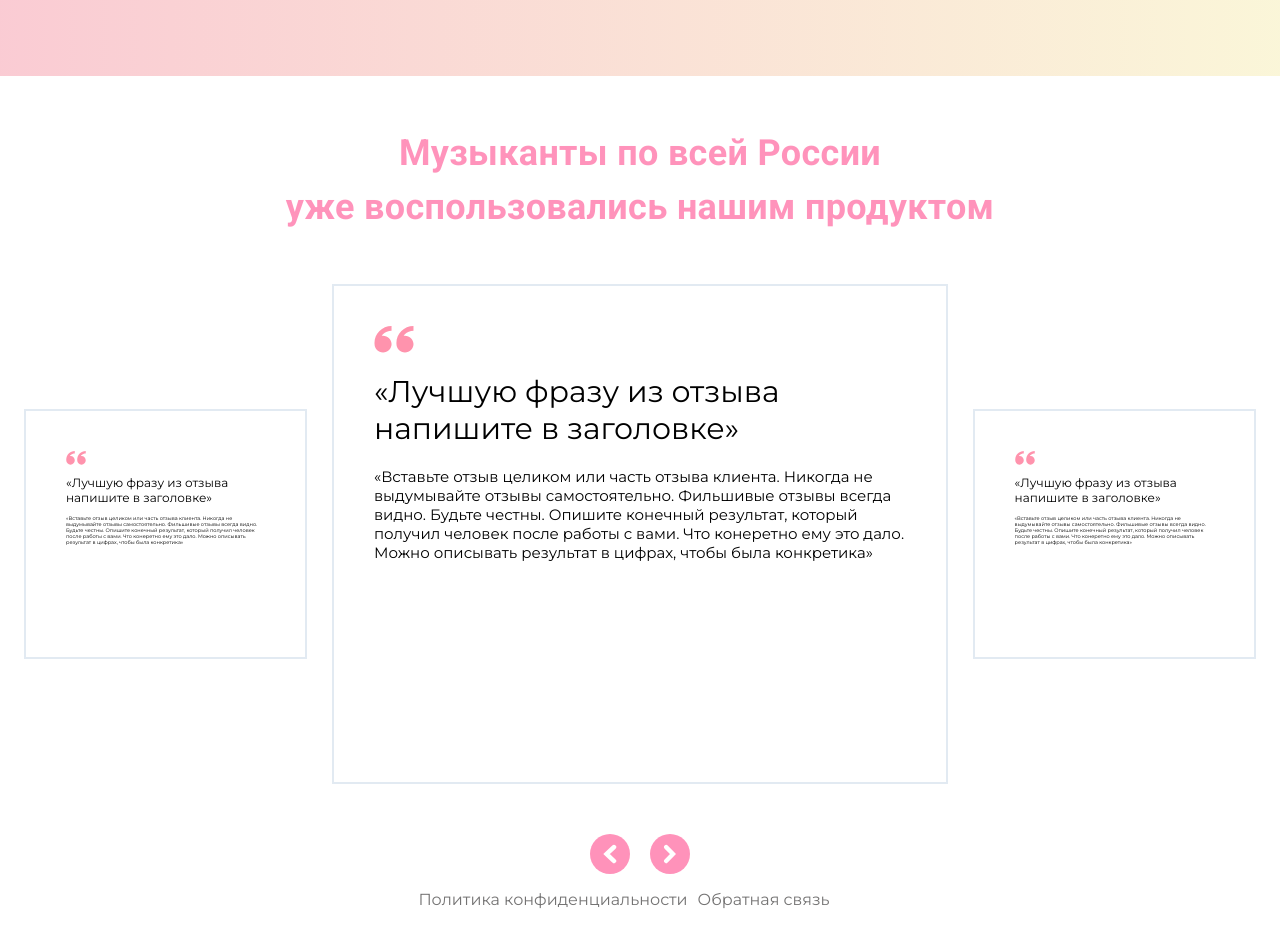
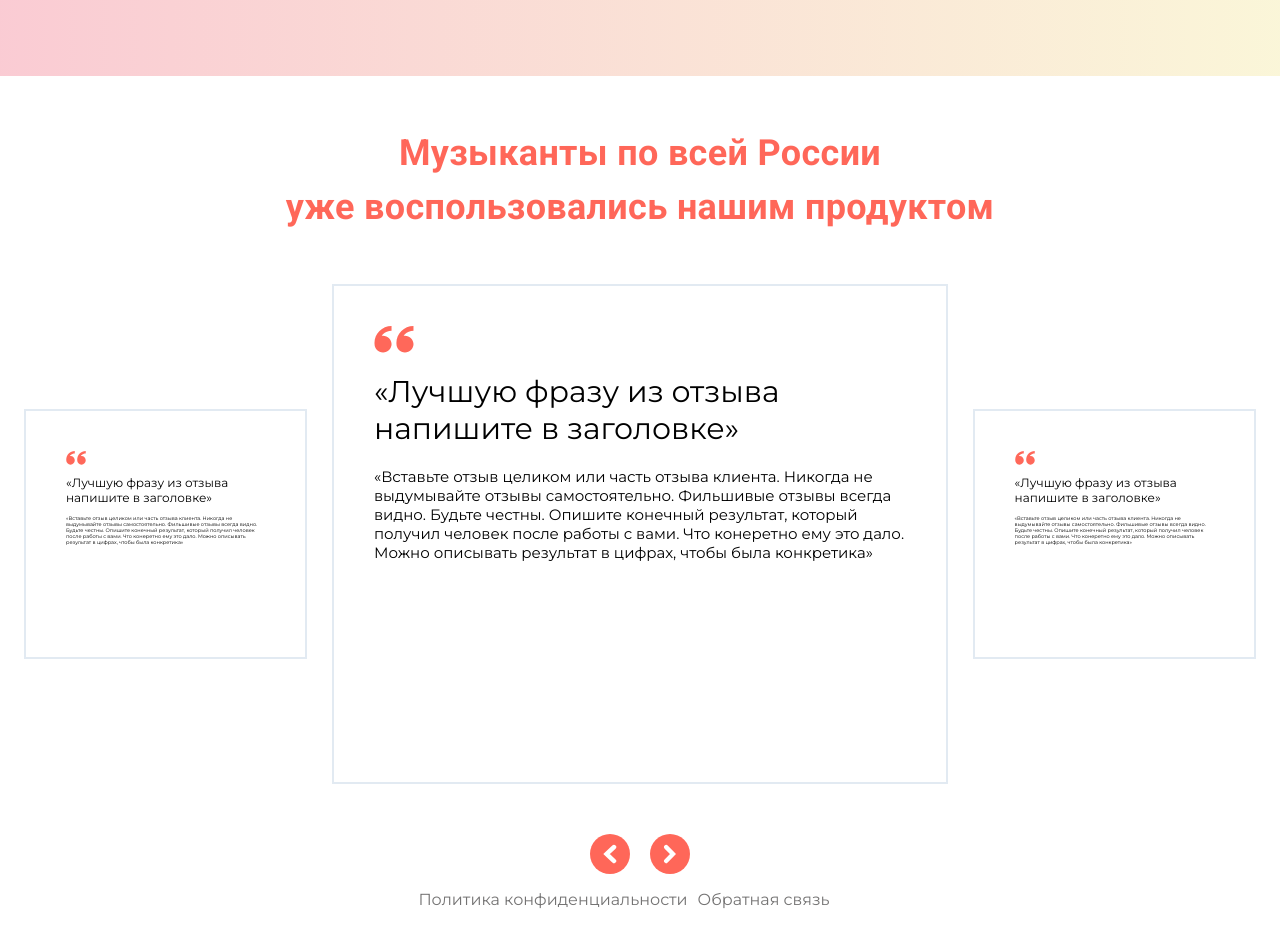
Before and after one commit to rinya1608/museit, a React (Create React App) app in the folder frontend/: page / in a window 1280 px wide. Shown: the part 1860-2785 px from the top of the page. Built offline with nearby package versions, Linux system fonts and the light colour scheme.

Commit message:
MUS-137 fix ui

```diff
--- a/frontend/src/components/common/loader/Loader.module.css
+++ b/frontend/src/components/common/loader/Loader.module.css
@@ -9,7 +9,7 @@
     position: absolute;
     left: 8px;
     width: 16px;
-    background: #468df3;
+    background: rgba(255, 39, 19, 0.7);
     animation: lds-facebook 1.2s cubic-bezier(0, 0.5, 0.5, 1) infinite;
 }
 .sticks_loader div:nth-child(1) {
--- a/frontend/src/components/common/slider/Slider.module.css
+++ b/frontend/src/components/common/slider/Slider.module.css
@@ -42,7 +42,7 @@
     clip-path: circle(50%);
     height: 40px;
     width: 40px;
-    background: rgb(255 39 119 / 50%);
+    background: rgba(255, 39, 19, 0.7);
     display: flex;
     justify-content: center;
     align-items: center;
--- a/frontend/src/components/fileUpload/instrument-select.css
+++ b/frontend/src/components/fileUpload/instrument-select.css
@@ -21,6 +21,7 @@
 
 .file_upload_select__menu {
     background: #171616 !important;
+    color: white;
 }
 
 .file_upload_select__option--is-focused {
--- a/frontend/src/pages/about/About.jsx
+++ b/frontend/src/pages/about/About.jsx
@@ -11,7 +11,7 @@ import FileUploader from "../../components/fileUpload/FileUploader";
 import {Box, Container, Typography} from "@material-ui/core";
 
 const typographyTitleStyle = {
-    color: "rgb(255 39 119 / 50%)",
+    color: "rgba(255, 39, 19, 0.7)",
     fontSize: "36px",
     fontStyle: "normal",
     fontWeight: 700
@@ -29,125 +29,6 @@ const typographyDescStyle = {
 
 const About = () => {
     return (
-        /*<div className={classes.about}>
-            <div className={classes.about_top}>
-                <div className={classes.about_top_text}>
-                    MuseIT<br/>Ваш музыкальный<br/>помощник
-                </div>
-            </div>
-            <a name='aboutProduct'></a>
-            <div className={classes.about_make}>
-                <div className={classes.about_make_left}>
-                    <h1 className={classes.about_make_left_title}>
-                        Просто и удобно создать аранжировку для вашей мелодии
-                    </h1>
-                    <span className={classes.about_make_left_text}>
-                        MuseIT - это веб-приложение, которое позволяет автоматически генерировать аккомпанемент к мелодии, а также создавать полноценные аранжировки.
-<br/>Создавайте аранжировки,  выбирая набор музыкальных инструментов. Просто загрузите мелодию, выберите инструменты и наслаждайтесь результатом.
-
-
-                    </span>
-                    {<button className={classes.about_make_left_button}>
-                        <a href='#fileUpload'>Создайте свою аранжировку</a>
-                    </button>}
-                </div>
-                <div className={classes.about_make_right}/>
-            </div>
-            <a name='instruction'></a>
-            <div className={classes.about_instruction}>
-                <h1 className={classes.about_instruction_title}>Как пользоваться нашим сервисом:</h1>
-                <div className={classes.about_instruction_wrap}>
-
-                    Исходная мелодия должна быть одноголосой (состоять из одной дорожки) и представлена в виде файла с расширением .mid
-                    Для создания такого файла можно воспользоваться бесплатным приложением <a href="https://musescore.org/ru">musescore</a><br/>
-                    <ul>
-                        <li> <img src={oneNumberIcon}/><span>Созданный файл загружаем в наше приложение</span></li>
-                        <li><img src={twoNumberIcon}/><span>Скачиваем результат</span></li>
-                        <li><img src={threeNumberIcon}/><span>Читаем его с помощью <a href="https://musescore.org/ru">musescore</a></span></li>
-                    </ul>
-                </div>
-            </div>
-            <a name='fileUpload'></a>
-            <FileUploader/>
-            <div className={classes.about_why}>
-                <h1 className={classes.about_why_title}>
-                    Мы с вами...
-                </h1>
-                <ul className={classes.about_why_list}>
-                    <li className={classes.about_why_list_el}>
-                        <img src={checkIcon} className={classes.about_why_list_el_icon}/>
-                        <span
-                            className={classes.about_why_list_el_text}>Когда нужны новые идеи и больше инструментов</span>
-                    </li>
-                    <li className={classes.about_why_list_el}>
-                        <img src={checkIcon} className={classes.about_why_list_el_icon}/>
-                        <span className={classes.about_why_list_el_text}>Где и когда удобно</span>
-                    </li>
-                    <li className={classes.about_why_list_el}>
-                        <img src={checkIcon} className={classes.about_why_list_el_icon}/>
-                        <span className={classes.about_why_list_el_text}>Если Вы любитель или профессионал</span>
-                    </li>
-                </ul>
-                <div className={classes.about_why_images}>
-                    <div/>
-                    <div/>
-                    <div/>
-                </div>
-            </div>
-
-            {/!*<a name='what'></a>
-            <div className={classes.about_what}>
-                <div className={classes.about_what_form}>
-                    <div className={classes.about_what_form_title}><h1>Введите номер телефона или E-mail для регистрации</h1></div>
-                    <div className={classes.about_what_form_input}><img src={phoneIcon}/><img src={emailIcon}/><input type='text' placeholder='Номер телефона или E-mail'/></div>
-                    <div className={classes.about_what_form_input}><img src={lockIcon}/><input type='password' placeholder='Пароль'/></div>
-
-                    <button>Регистрация</button>
-                    <div className={classes.about_what_form_checkbox}><input type='checkbox'/><span>Соглашаюсь с <a href='#'>условиями передачи данных</a></span></div>
-                </div>
-                <div className={classes.about_what_desc}>
-                    <div className={classes.about_what_desc_label}><span>ПОДПИСКА</span></div>
-                    <h1 className={classes.about_what_desc_title}>Что Вы получите покупая подписку?</h1>
-                    <span className={classes.about_what_desc_text}>Вам доступен весь список инструментов, что позволит воплотить любую вашу идею</span>
-                    <ul className={classes.about_what_desc_tariffs}>
-                        <li><img src={calendarIcon}/><span>На год – скидка 40% на оплату в месяц</span></li>
-                        <li><img src={calendarIcon}/><span>На полгода – скидка 25% на оплату в месяц</span></li>
-                        <li><img src={calendarIcon}/><span>3 месяца – скидка 10% на оплату в месяц</span></li>
-                        <li><img src={calendarIcon}/><span>На месяц - </span></li>
-                    </ul>
-                </div>
-            </div>*!/}
-            <a name='team'></a>
-            <div className={classes.about_team}>
-                <h1>Наша команда</h1>
-                <table>
-                    <tbody>
-                    <tr>
-                        <td></td>
-                        <td>Фархитдинов Виталий<br/>ML разработчик</td>
-                        <td></td>
-                        <td>Маслов Антон<br/>Backend разработчик</td>
-                        <td></td>
-                    </tr>
-                    <tr>
-                        <td>Яруллин Ренат<br/>Web разработчик</td>
-                        <td></td>
-                        <td>Вершинина Надежда<br/>Аналитик</td>
-                        <td></td>
-                        <td>Гербут Алексей<br/>Системный архитектор</td>
-                    </tr>
-                    </tbody>
-                </table>
-            </div>
-            <a name='otziv'></a>
-            <Slider>
-                <SliderElement/>
-                <SliderElement/>
-                <SliderElement/>
-                <SliderElement/>
-            </Slider>
-            <Footer/>
-        </div>*/
         <Box sx={{
             width: "100%"
         }}>
```
Also changed, not shown: frontend/src/img/icon/quote.svg.
